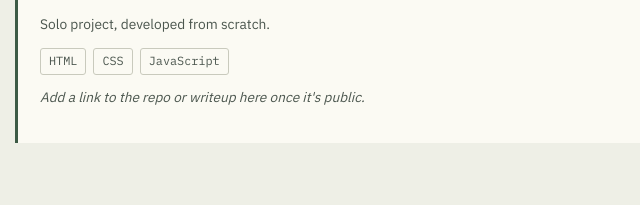
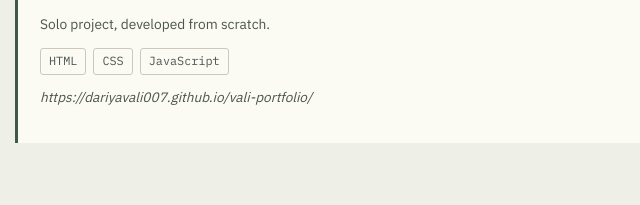
Before and after one commit to dariyavali007/vali-portfolio, a plain HTML site: page index.html in a window 1280 px wide. Shown: the part 1935-2140 px from the top of the page, 273-913 px from the left. Drawn offline with Linux system fonts and the light colour scheme.

Commit message:
Update contact note with project link

```diff
--- a/index.html
+++ b/index.html
@@ -99,7 +99,7 @@
         <span class="chip">CSS</span>
         <span class="chip">JavaScript</span>
       </div>
-      <p class="contact-note" style="margin-top:12px;">Add a link to the repo or writeup here once it's public.</p>
+      <p class="contact-note" style="margin-top:12px;">https://dariyavali007.github.io/vali-portfolio/</p>
     </div>
 <!--
     <div class="project placeholder">
```
